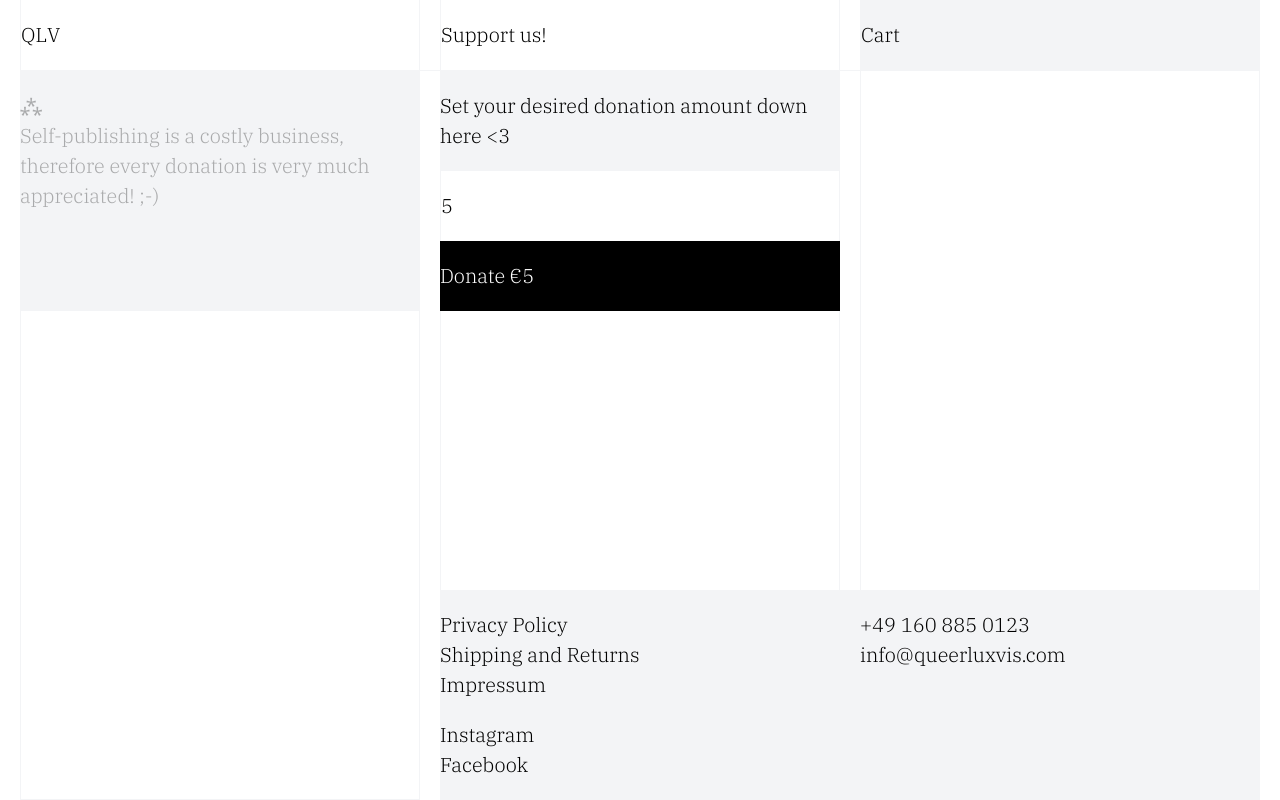
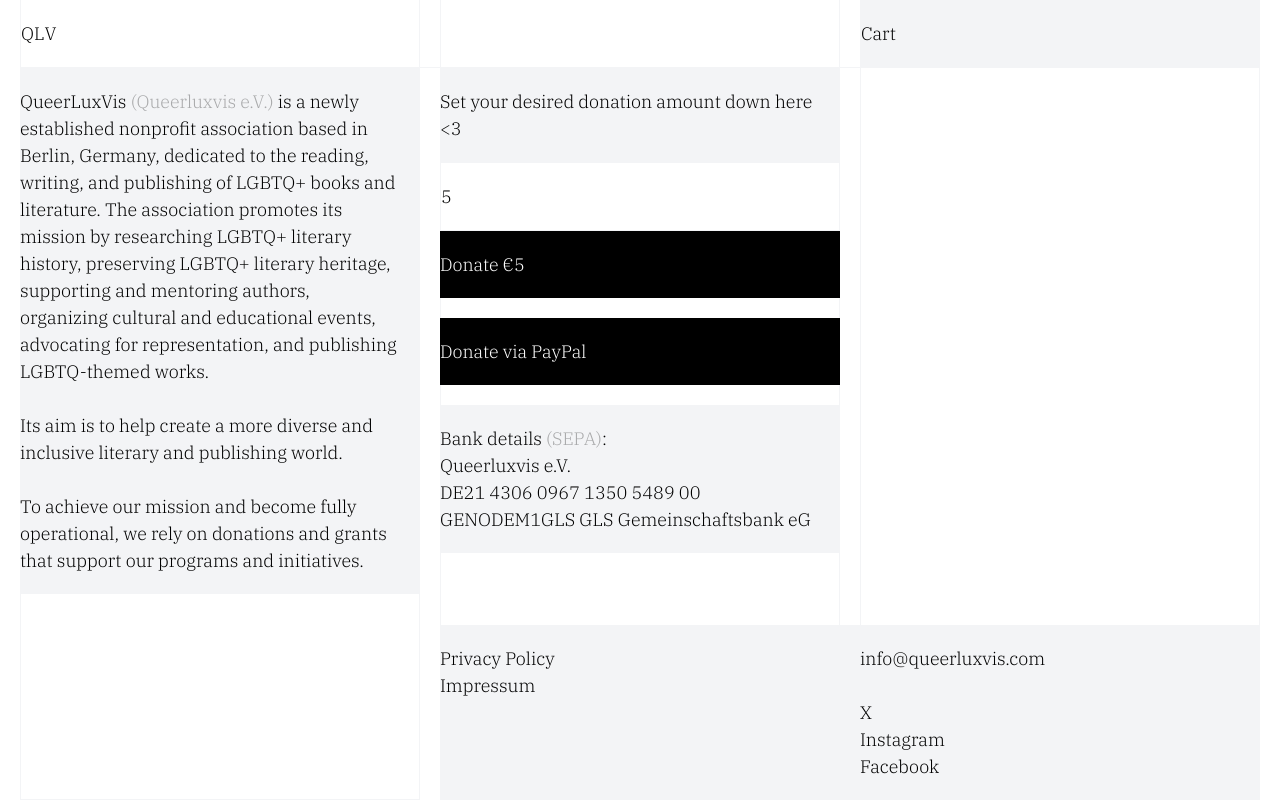
Before and after one commit to kostia2231/queerluxvis, a Next.js app: page /donation in a window 1280 px wide. Built offline with nearby package versions, Linux system fonts and the light colour scheme.

Commit message:
prerelease

```diff
--- a/components/Cart.tsx
+++ b/components/Cart.tsx
@@ -126,7 +126,7 @@ export default function Cart() {
                                     )}
                                     {totalPrice === 0 && (
                                         <div className="pt-5 max-[768px]:pl-5">
-                                            Cart is empty
+                                            Book is coming, stay tuned!
                                         </div>
                                     )}
                                 </div>
--- a/components/Footer.tsx
+++ b/components/Footer.tsx
@@ -8,25 +8,32 @@ export default function Footer() {
                     <a href="" className="footer-link">
                         Privacy Policy
                     </a>
-                    <a href="" className="footer-link">
+                    {/*<a href="" className="footer-link">
                         Shipping and Returns
-                    </a>
+                    </a>*/}
                     <a href="" className="footer-link">
                         Impressum
                     </a>
-                    <div className="flex flex-col pt-5">
-                        <a href="" className="footer-link">
-                            Instagram
-                        </a>
-                        <a href="" className="footer-link">
-                            Facebook
-                        </a>
-                    </div>
                 </div>
-                <div className="bg-gray-100 py-5" />
-                <div className="bg-gray-100 py-5 flex flex-col">
-                    <a className="footer-link">+49 160 885 0123</a>
+                <div className="bg-gray-100 py-5 max-[768px]:hidden" />
+                <div className="bg-gray-100 py-5 flex flex-col max-[768px]:pt-0">
                     <a className="footer-link">info@queerluxvis.com</a>
+                    <br />
+                    <a href="https://x.com/QueerLuxVis" className="footer-link">
+                        X
+                    </a>
+                    <a
+                        href="https://www.instagram.com/queerluxvis/"
+                        className="footer-link"
+                    >
+                        Instagram
+                    </a>
+                    <a
+                        href="https://www.facebook.com/people/Queerluxvis/61577503179951/"
+                        className="footer-link"
+                    >
+                        Facebook
+                    </a>
                 </div>
             </div>
         </>
--- a/components/Header.tsx
+++ b/components/Header.tsx
@@ -29,13 +29,13 @@ export default function Header() {
                 <div className="border-b bg-white max-[450px]:hidden"></div>
 
                 <div className="max-[450px]:hidden">
-                    <div className="transition-colors border-x cursor-pointer bg-white hover:bg-[#FF59A8] hover:text-white border-b">
-                        <Link
+                    <div className="transition-colors border-x  bg-white border-b h-full">
+                        {/*<Link
                             href={"/donation"}
-                            className="w-full h-full block py-5"
+                            className="w-full h-full block py-5 hover:bg-[#FF59A8] hover:text-white"
                         >
                             Support us!
-                        </Link>
+                        </Link>*/}
                     </div>
                 </div>
 
--- a/src/app/donation/page.tsx
+++ b/src/app/donation/page.tsx
@@ -1,54 +1,81 @@
-'use client'
+"use client";
 
-import { useState, useRef } from "react"
-import { createDonationCheckout } from "../../../lib/donation"
+import { useState, useRef } from "react";
+import { createDonationCheckout } from "../../../lib/donation";
 
 export default function Donation() {
-
-  const [amount, setAmount] = useState<number>(5)
-  const [loading, setLoading] = useState<boolean>(false)
-  const donationRef = useRef<HTMLDivElement>(null)
+    const [amount, setAmount] = useState<number>(5);
+    const [loading, setLoading] = useState<boolean>(false);
+    const donationRef = useRef<HTMLDivElement>(null);
 
     const handleDonate = async () => {
-    if (amount <= 0) return
-    setLoading(true)
+        if (amount <= 0) return;
+        setLoading(true);
         try {
-      const checkoutUrl = await createDonationCheckout(amount)
-      window.location.href = checkoutUrl
+            const checkoutUrl = await createDonationCheckout(amount);
+            window.location.href = checkoutUrl;
         } catch (err) {
-      console.error(err)
+            console.error(err);
         } finally {
-      setLoading(false)
+            setLoading(false);
         }
-  }
+    };
+
+    const handleDonatePayPal = () => {
+        window.location.href =
+            "https://www.paypal.com/donate/?hosted_button_id=DWRD7U5BFJNNU";
+    };
 
     return (
         <>
             <div>
-
                 <div
-          className="grid-wrapper sticky top-[77px] z-1 w-full"
+                    className="grid-wrapper-m sticky top-[77px] z-1 w-full"
                     ref={donationRef}
                 >
                     <div className="bg-gray-100">
-            <p className="text-black/30 py-5">
-              ⁂ <br />
-              Self-publishing is a costly business, therefore every donation is very much appreciated! ;-)
+                        <p className="py-5 pr-5">
+                            {/*⁂ <br />*/}
+                            {/*Self-publishing is a costly business, therefore every donation is very much appreciated! ;-)*/}
+                            QueerLuxVis{" "}
+                            <span className="opacity-30">
+                                (Queerluxvis e.V.)
+                            </span>{" "}
+                            is a newly established nonprofit association based
+                            in Berlin, Germany, dedicated to the reading,
+                            writing, and publishing of LGBTQ+ books and
+                            literature. The association promotes its mission by
+                            researching LGBTQ+ literary history, preserving
+                            LGBTQ+ literary heritage, supporting and mentoring
+                            authors, organizing cultural and educational events,
+                            advocating for representation, and publishing
+                            LGBTQ-themed works.
+                            <br /> <br /> Its aim is to help create a more
+                            diverse and inclusive literary and publishing world.
+                            <br /> <br /> To achieve our mission and become
+                            fully operational, we rely on donations and grants
+                            that support our programs and initiatives.
                         </p>
                     </div>
 
-          <div></div>
+                    <div className="max-[768px]:hidden"></div>
 
                     <div className="flex flex-col">
                         <div className="flex flex-col pb-0 w-full">
                             <div className="flex flex-col justify-center items-center">
-                <p className="text-left w-full py-5 bg-gray-100">Set your desired donation amount down here &lt;3</p>
+                                <p className="text-left w-full py-5 pr-5 bg-gray-100">
+                                    Set your desired donation amount down here
+                                    &lt;3
+                                </p>
                                 <input
+                                    id="amount"
                                     type="number"
                                     min={1}
                                     value={amount}
-                  onChange={(e) => setAmount(Number(e.target.value))}
-                  className="py-5 w-full focus:outline-none focus:ring-0 bg-white border border-y-0 "
+                                    onChange={(e) =>
+                                        setAmount(Number(e.target.value))
+                                    }
+                                    className="py-5 w-full focus:outline-none focus:ring-0 bg-white min-[768px]:border border-y-0 "
                                     placeholder=" "
                                 />
                             </div>
@@ -58,14 +85,33 @@ export default function Donation() {
                                 disabled={loading}
                                 className="text-left cursor-pointer bg-black text-white py-5  hover:bg-[#FF59A8] hover:text-white transition-colors disabled:opacity-50"
                             >
-                {loading ? "Processing..." : `Donate €${amount}`}
+                                {loading
+                                    ? "Processing..."
+                                    : `Donate €${amount}`}
                             </button>
                         </div>
+                        <div className="pt-5"></div>
+                        <button
+                            onClick={handleDonatePayPal}
+                            className="text-left cursor-pointer bg-black text-white py-5  hover:bg-[#FF59A8] hover:text-white transition-colors disabled:opacity-50"
+                        >
+                            Donate via PayPal
+                        </button>
+
+                        <div className="pt-5">
+                            <p className="py-5 pr-5 bg-gray-100">
+                                Bank details
+                                <span className="opacity-30"> (SEPA)</span>:
+                                <br /> Queerluxvis e.V. <br />
+                                DE21 4306 0967 1350 5489 00 <br /> GENODEM1GLS
+                                GLS Gemeinschaftsbank eG
+                            </p>
                         </div>
-          <div></div>
-          <div></div>
                     </div>
-      </div >
+                    <div className="max-[768px]:hidden"></div>
+                    <div className="max-[768px]:hidden"></div>
+                </div>
+            </div>
         </>
-  )
+    );
 }
--- a/src/app/globals.css
+++ b/src/app/globals.css
@@ -3,7 +3,7 @@
 body * {
     font-family: "IBM Plex Serif", serif;
     font-weight: 300;
-    font-size: 20px;
+    font-size: 18px;
     box-sizing: border-box;
     margin: 0;
     border-color: #F3F4F6;
@@ -23,7 +23,7 @@ body * {
 
 body {
     font-family: Helvetica, sans-serif;
-    font-size: 24px;
+    font-size: 18px;
     font-weight: 300;
     overflow-x: hidden;
 }
@@ -34,6 +34,10 @@ body {
 }
 
 .grid-wrapper {
+    display: grid;
+    grid-template-columns: 1fr 20px 1fr 20px 1fr;
+}
+.grid-wrapper-m {
     display: grid;
     grid-template-columns: 1fr 20px 1fr 20px 1fr;
 }
@@ -72,6 +76,10 @@ body {
         grid-template-columns: repeat(2, 1fr);
         row-gap: 20px;
     }
+    .grid-wrapper-m {
+        grid-template-columns: repeat(1, 1fr);
+        row-gap: 20px;
+    }
 
     .footer-wrapper {
         display: grid;
--- a/src/app/page.tsx
+++ b/src/app/page.tsx
@@ -2,7 +2,7 @@ import ProductMenuElement from "../../components/ProductMenuElement.client";
 import { shopifyFetch } from "../../lib/shopify";
 import { ProductsResponse } from "../../types";
 import { GET_PRODUCTS } from "../../lib/queries";
-import Loader from "../../components/Preloader";
+import Donation from "./donation/page";
 
 export default async function Home() {
     const data = await shopifyFetch<ProductsResponse>(GET_PRODUCTS, {
@@ -21,7 +21,9 @@ export default async function Home() {
                 </div>
             </div>*/}
             <div className="pb-5">
-                <ProductMenuElement products={products} />
+                {/*<ProductMenuElement products={products} />*/}
+
+                <Donation />
             </div>
         </>
     );
```
Also changed, not shown: src/app/privacy-policy/page.tsx (added, +47 -0 lines). Lines whose indentation alone changed are shown as unchanged.
